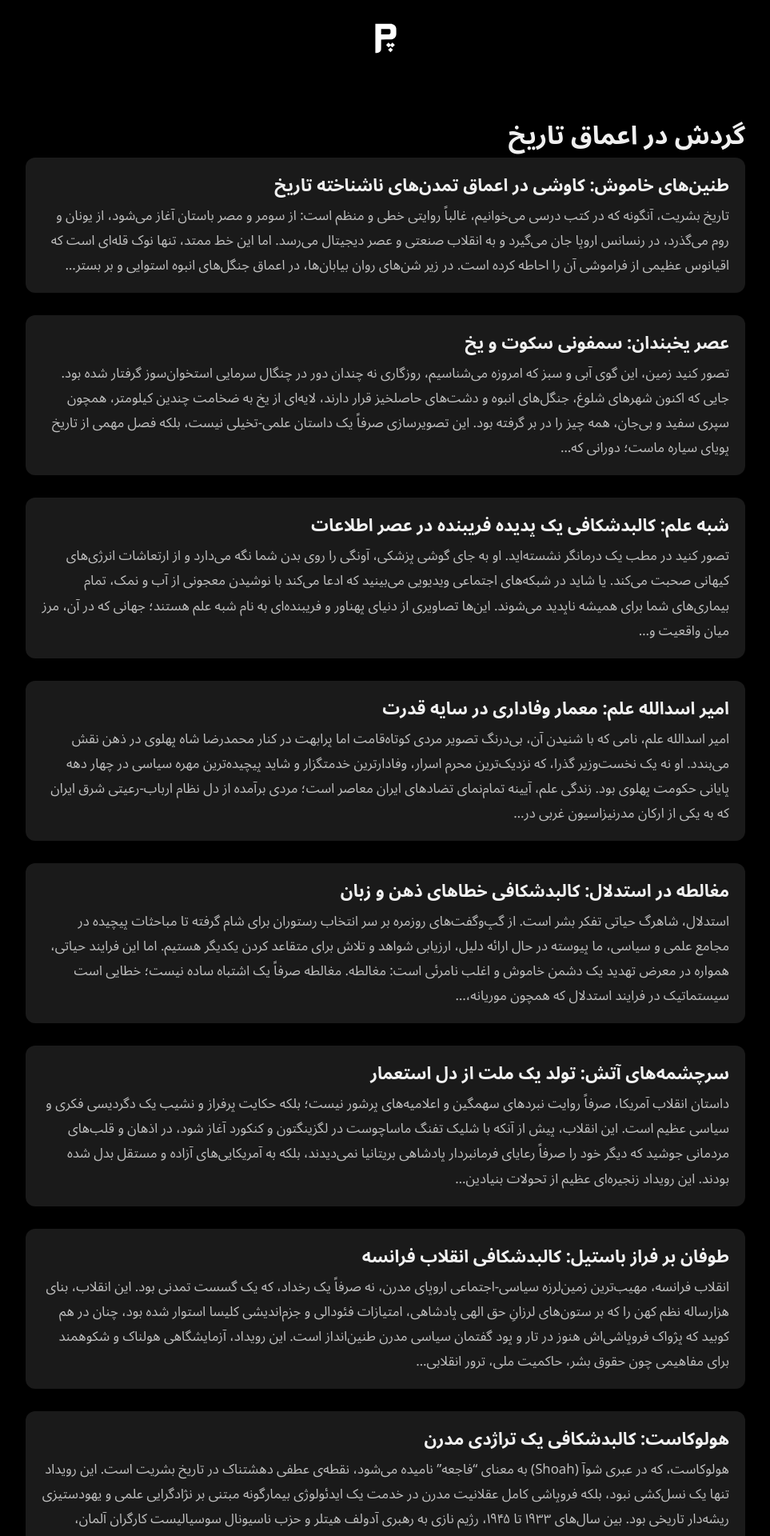
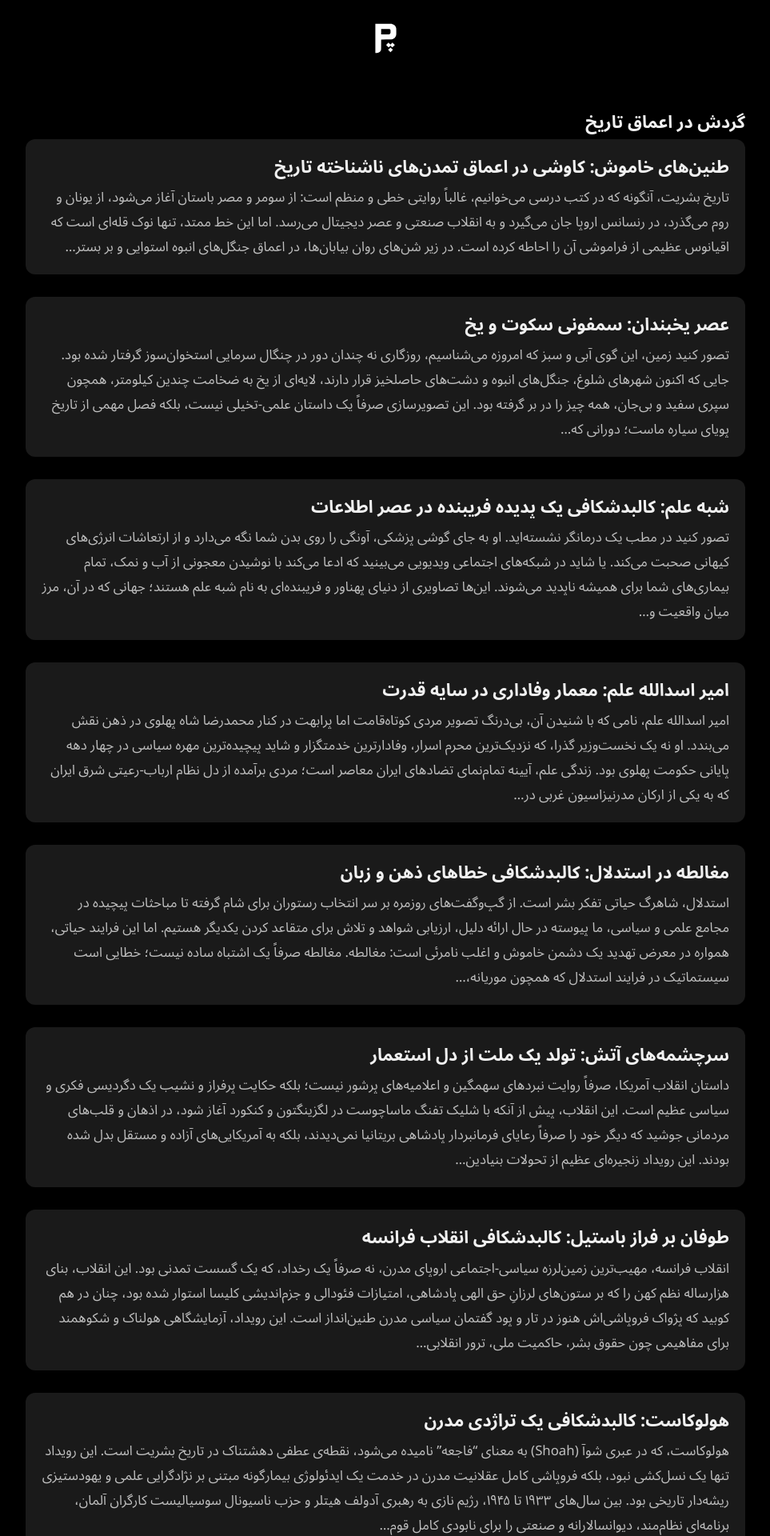
Before and after one commit to darkblog/darkblog.github.io, a Jekyll site: the page built from index.html, in a window 1280 px wide. Shown: the top 1920 px of the page at 80% size, without its empty margins (158-1121 px from the left). Built offline with Jekyll 4.4.1, drawn with Linux system fonts in a browser that asks for light colours.

Commit message:
Update index.html

```diff
--- a/index.html
+++ b/index.html
@@ -4,7 +4,7 @@
 description: "وبلاگ پاسگاه با نگاهی تازه‌تر به تاریخ، شما رو با یک نِرد مورخ همراه می‌کنه"
 ---
 
-<h1>گردش در اعماق تاریخ</h1>
+<h1 class="post-title">گردش در اعماق تاریخ</h1>
 <div class="posts-list">
   {% for post in site.posts limit: 100 %}
   <a href="{{ post.url }}" class="post-card">
```
